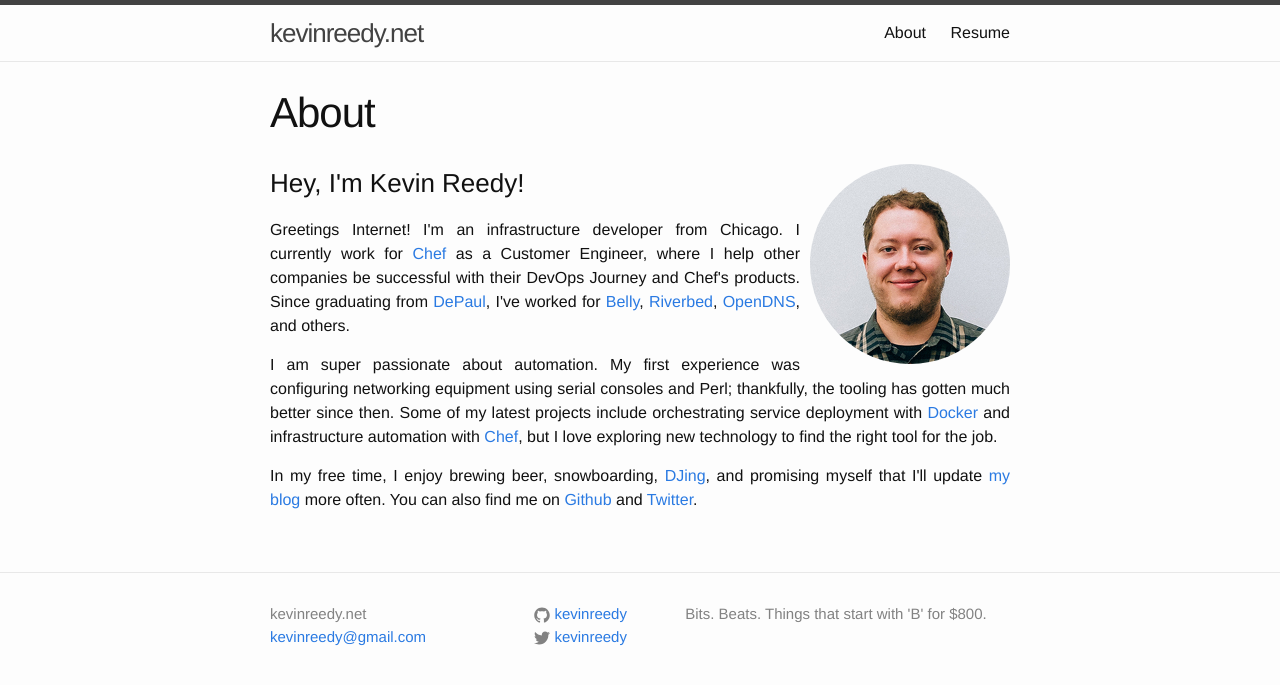
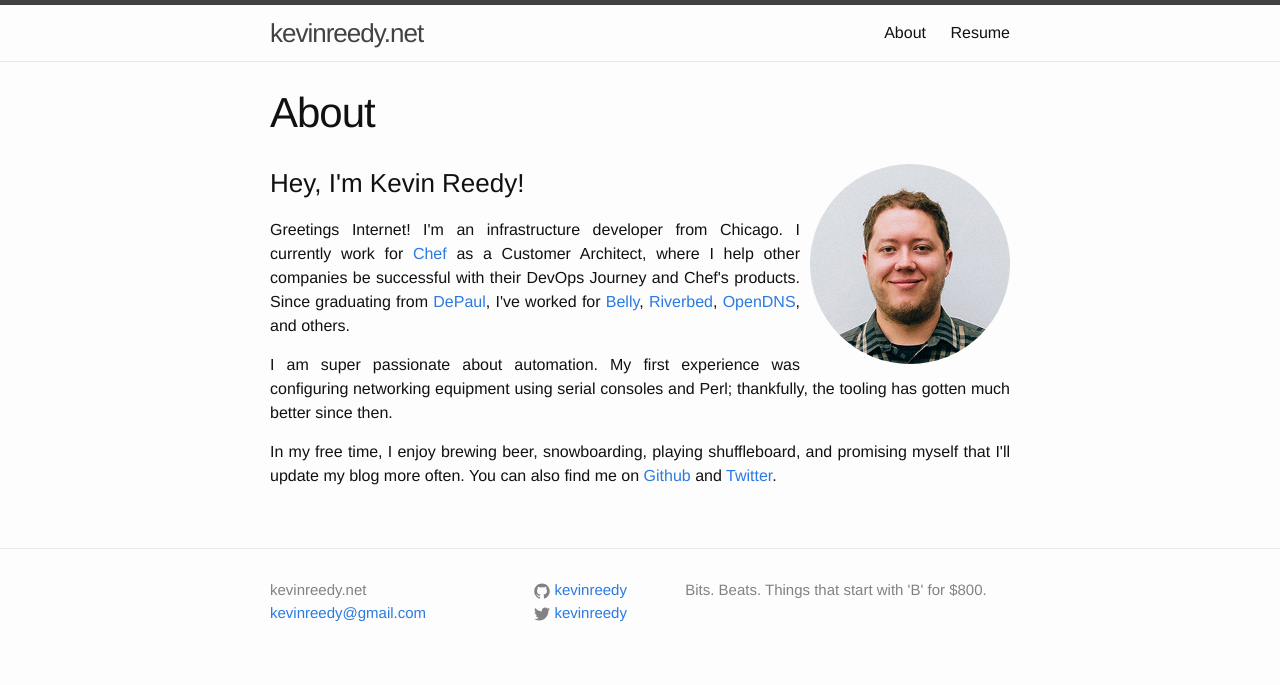
Before and after one commit to kevinreedy/kevinreedy.net, a Jekyll site: the page built from about.html, in a window 1280 px wide. Shown: the top 685 px of the page. Built offline with Jekyll 4.4.1, drawn with Linux system fonts in a browser that asks for light colours.

Commit message:
Update about page slightly

```diff
--- a/about.html
+++ b/about.html
@@ -11,10 +11,10 @@
 
   <div class="about-text">
     <h3>Hey, I'm Kevin Reedy!</h3>
-    <p>Greetings Internet! I'm an infrastructure developer from Chicago. I currently work for <a href="https://www.chef.io/">Chef</a> as a Customer Engineer, where I help other companies be successful with their DevOps Journey and Chef's products. Since graduating from <a href="http://www.cdm.depaul.edu/Pages/default.aspx">DePaul</a>, I've worked for <a href="https://www.bellycard.com">Belly</a>, <a href="http://www.riverbed.com/">Riverbed</a>, <a href="https://www.opendns.com">OpenDNS</a>, and others.</p>
+    <p>Greetings Internet! I'm an infrastructure developer from Chicago. I currently work for <a href="https://www.chef.io/">Chef</a> as a Customer Architect, where I help other companies be successful with their DevOps Journey and Chef's products. Since graduating from <a href="http://www.cdm.depaul.edu/Pages/default.aspx">DePaul</a>, I've worked for <a href="https://www.bellycard.com">Belly</a>, <a href="http://www.riverbed.com/">Riverbed</a>, <a href="https://www.opendns.com">OpenDNS</a>, and others.</p>
 
-    <p>I am super passionate about automation. My first experience was configuring networking equipment using serial consoles and Perl; thankfully, the tooling has gotten much better since then. Some of my latest projects include orchestrating service deployment with <a href="https://www.docker.com/">Docker</a> and infrastructure automation with <a href="https://www.chef.io/">Chef</a>, but I love exploring new technology to find the right tool for the job.</p>
+    <p>I am super passionate about automation. My first experience was configuring networking equipment using serial consoles and Perl; thankfully, the tooling has gotten much better since then.</p>
 
-    <p>In my free time, I enjoy brewing beer, snowboarding, <a href="https://soundcloud.com/djoverzero">DJing</a>, and promising myself that I'll update <a href="/blog">my blog</a> more often. You can also find me on <a href="https://github.com/kevinreedy">Github</a> and <a href="https://twitter.com/kevinreedy">Twitter</a>.</p>
+    <p>In my free time, I enjoy brewing beer, snowboarding, playing shuffleboard, and promising myself that I'll update my blog more often. You can also find me on <a href="https://github.com/kevinreedy">Github</a> and <a href="https://twitter.com/kevinreedy">Twitter</a>.</p>
   </div>
 </div>
```
